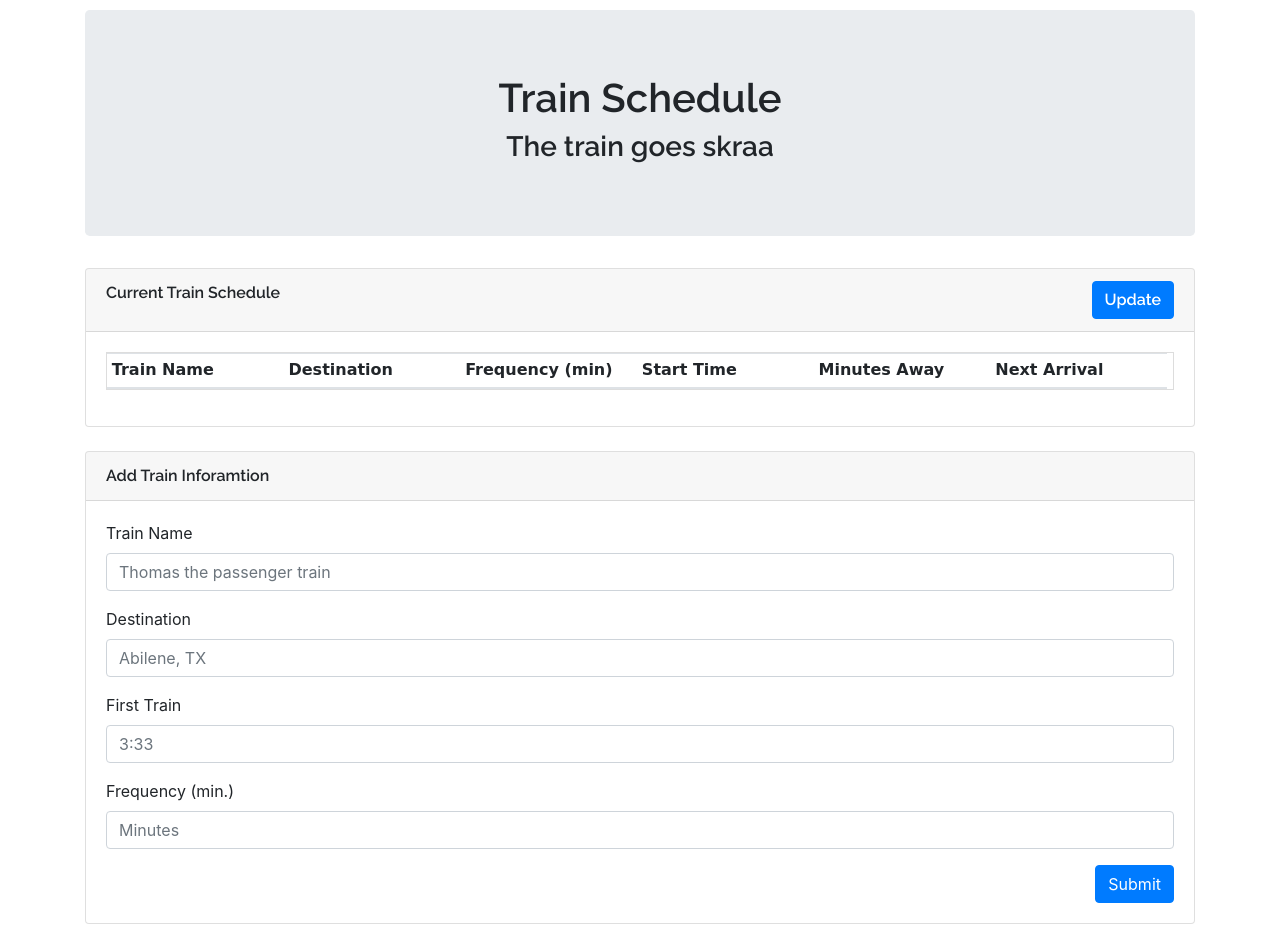
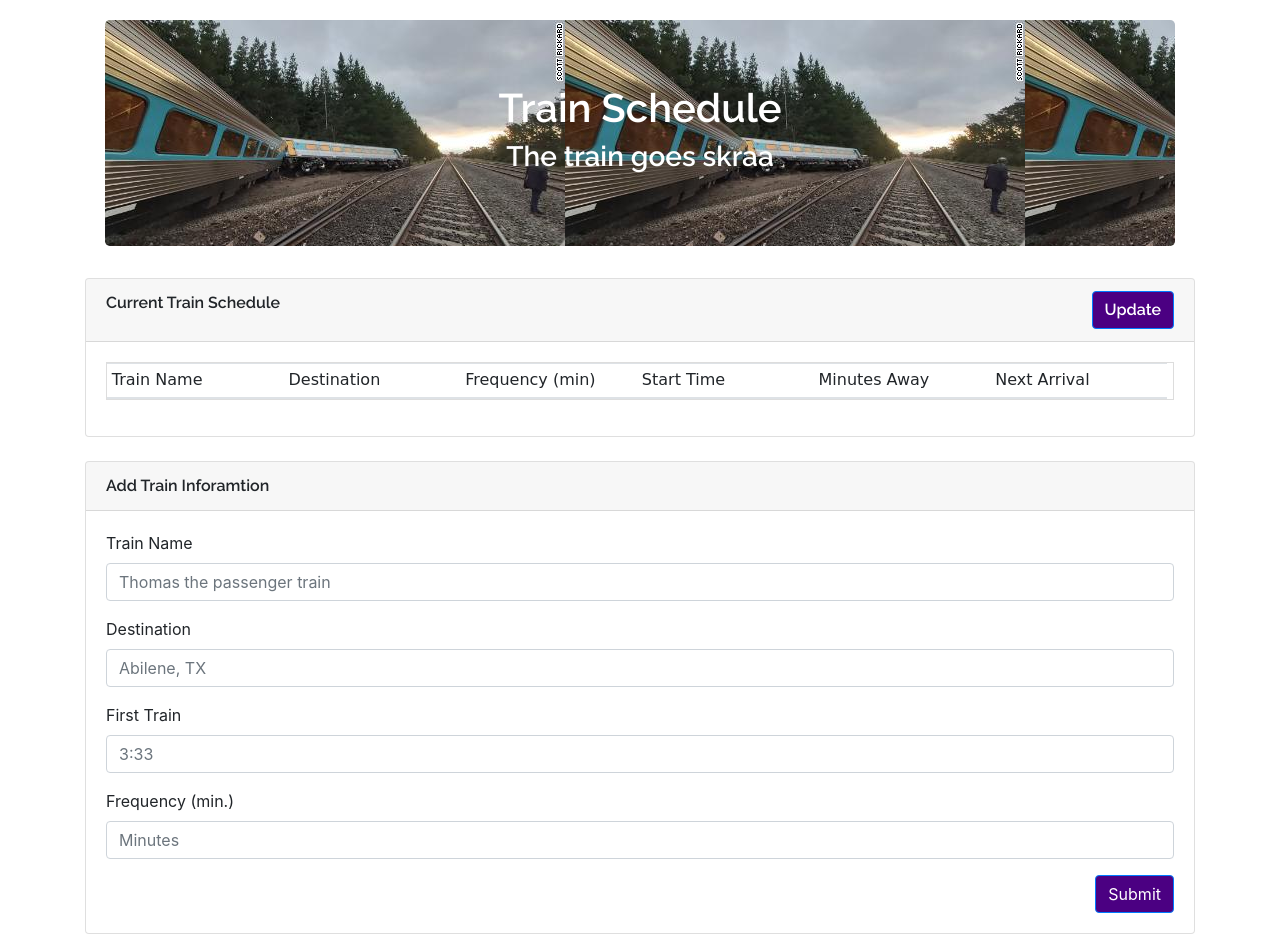
Before and after one commit to Jakenbake20/Train-Schedule, a plain HTML site: page index.html in a window 1280 px wide. Shown: the top 934 px of the page. Drawn offline with nearby package versions, Linux system fonts and the light colour scheme; no server answers; a web font is replaced by a local one.

Commit message:
cant get background image to work in css stylesheet. Only in HTML doc.

```diff
--- a/assets/style.css
+++ b/assets/style.css
@@ -5,13 +5,26 @@ td {
 }
 
 .jumbotron {
-  font-family: 'Raleway', sans-serif;
-  margin-top: 10px;
+    background-repeat: repeat;
+    font-family: 'Raleway', sans-serif;
+    color: white;
+     margin: 20px;
+
 }
 
 .card-header {
   font-family: 'Raleway', sans-serif;
-  font-weight: bolder;
+  font-weight: bold;
+
+}
+
+#update{
+  background-color: indigo;
+
+}
+
+#add-train-btn{
+    background-color: indigo;
 }
 
 table {
--- a/index.html
+++ b/index.html
@@ -6,21 +6,17 @@
     <meta http-equiv="X-UA-Compatible" content="IE=edge">
     <title>Train Schedule</title>
     <meta name="viewport" content="width=device-width, initial-scale=1">
-
-    <link rel="stylesheet" type="text/css" media="screen" href="assets/style.css" />
-<!-- Bootstap -->
+    <link rel="stylesheet" type="text/css" href="assets/reset.css">
+    <link rel="stylesheet" type="text/css" media="screen" href="assets/style.css" >
     <link rel="stylesheet" href="https://maxcdn.bootstrapcdn.com/bootstrap/4.0.0/css/bootstrap.min.css" integrity="sha384-Gn5384xqQ1aoWXA+058RXPxPg6fy4IWvTNh0E263XmFcJlSAwiGgFAW/dAiS6JXm"
         crossorigin="anonymous">
-<!-- Fonts -->
     <link href="https://fonts.googleapis.com/css?family=Raleway:600|ZCOOL+QingKe+HuangYou" rel="stylesheet">
 </head>
 <body>
 
-<!-- Train Information -->
 <div class="container">
 
-    <!-- Jumbotron -->
-    <div class="jumbotron" style= "background-image: url(assets/images/backGround.jpg)">
+    <div class="jumbotron" style="background-image: url(assets/Images/derail.jpg);">
 
         <h1 class="text-center">Train Schedule</h1>
         <h3 class="text-center">The train goes skraa</h3>
@@ -31,7 +27,6 @@
 
       <div class="col-md-12">
 
-        <!-- Current trains-->
         <div class="card mb-4">
           <div class="card-header">Current Train Schedule<button class="btn btn-primary float-right" id="update">Update</button></div>
           <div class="card-body"style="overflow-x:auto;">
@@ -56,12 +51,10 @@
 
     <div class="row"style="overflow-x:auto;">
       <div class="col-md-12">
-        <!-- Add Add Train Inforamtion  -->
         <div class="card mb-4">
           <div class="card-header">Add Train Inforamtion</div>
           <div class="card-body">
 
-            <!-- Entry Form -->
             <form>
               <div class="form-group">
                 <label for="train-name-input">Train Name</label>
```
Also changed, not shown: assets/app.js (+0 -15 lines), assets/Images/derail.jpg (added).
